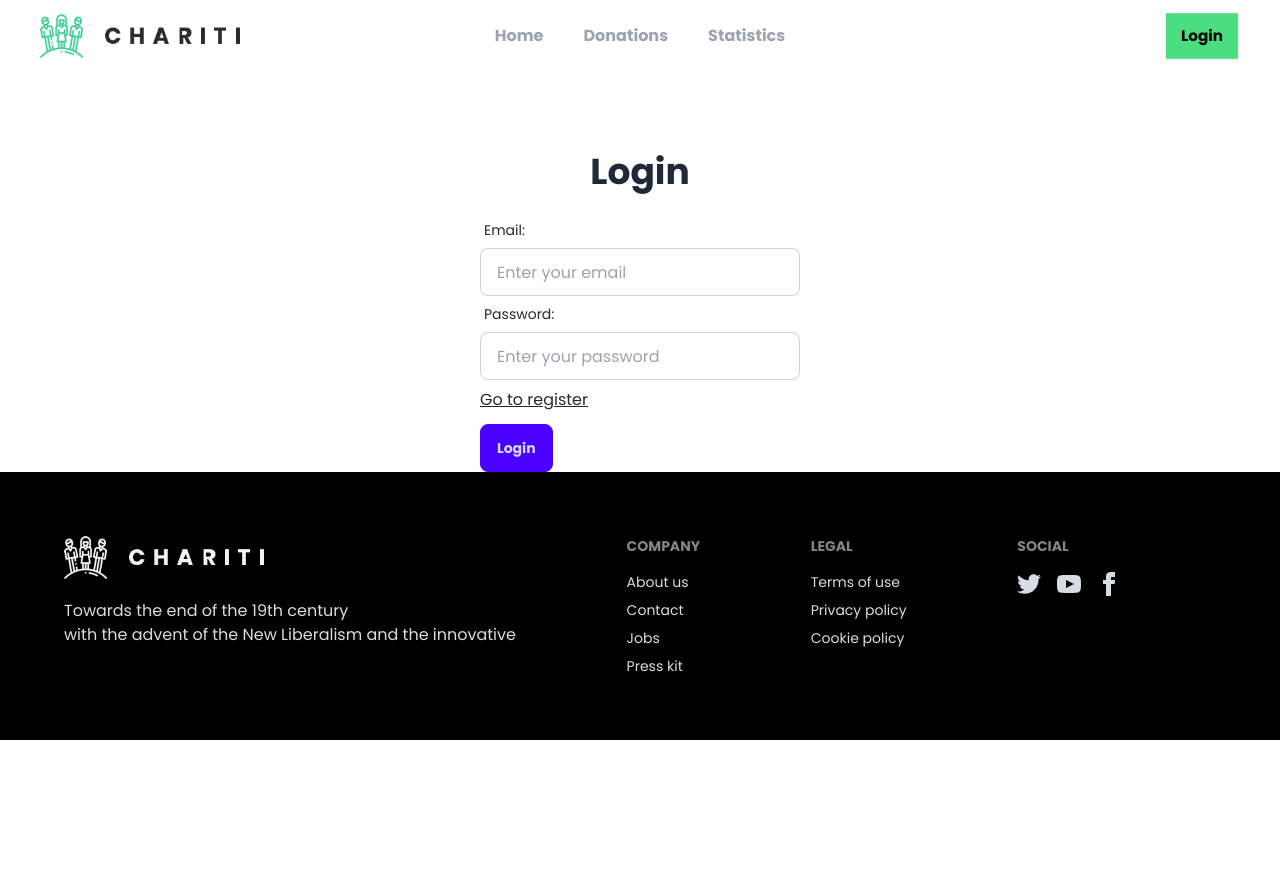
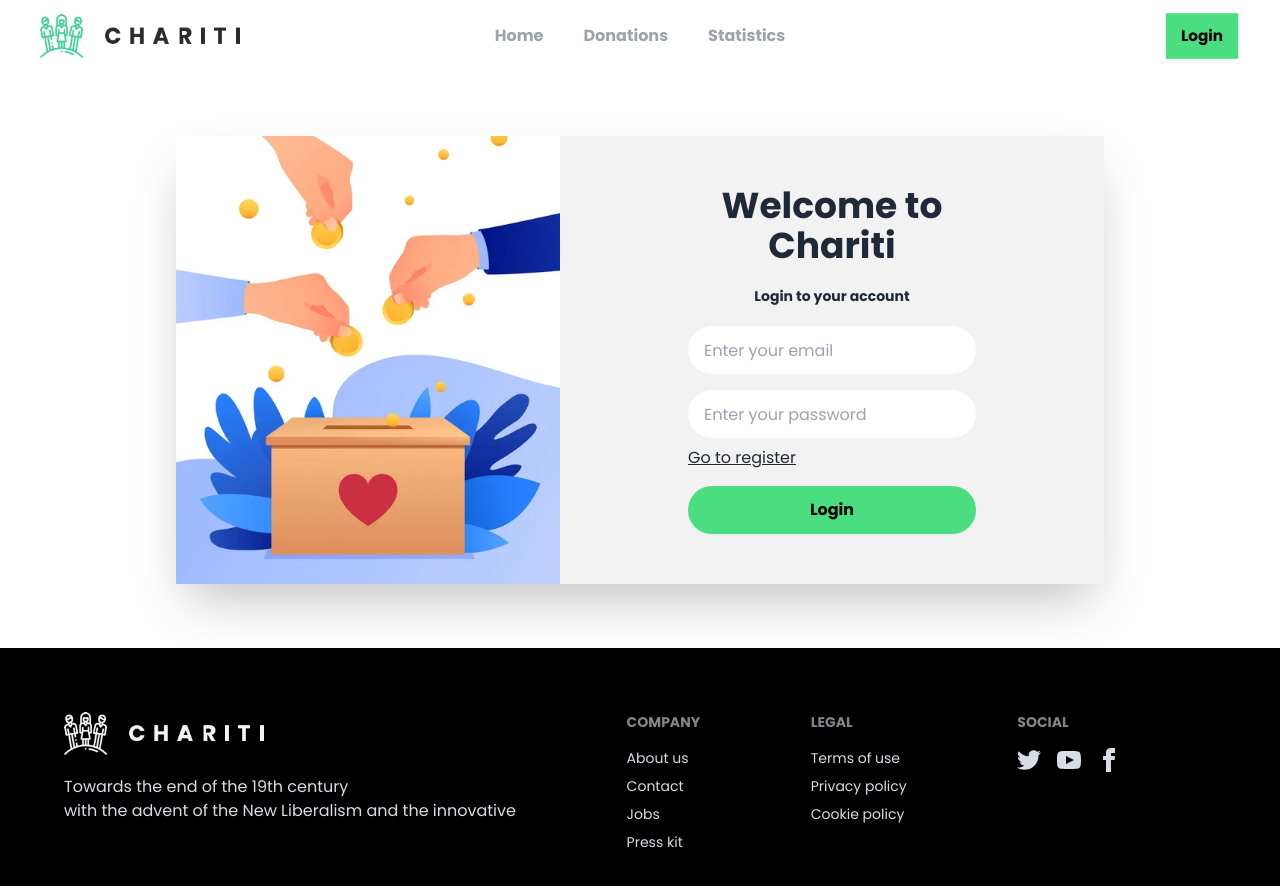
Before and after one commit to tanvirulislam149/donation-FE, a Next.js app: page /login in a window 1280 px wide. Shown: the top 886 px of the page. Before the commit the page ends 800 px from the top, so only its background shows below. Built offline with nearby package versions, Linux system fonts and the light colour scheme; no server answers.

Commit message:
login ui

```diff
--- a/src/app/login/page.tsx
+++ b/src/app/login/page.tsx
@@ -5,6 +5,8 @@ import { useRouter } from "next/navigation";
 import React, { useEffect, useState } from "react";
 import auth from "../../../firebase.init";
 import { useSignInWithEmailAndPassword } from "react-firebase-hooks/auth";
+import donate from "../../assets/donate.jpg";
+import Image from "next/image";
 
 const Login = () => {
 	const [signInWithEmailAndPassword, user, loading, error] =
@@ -34,28 +36,32 @@ const Login = () => {
 		signInWithEmailAndPassword(userEmail, userPassword);
 	};
 	return (
-		<div className="flex justify-center items-center mt-20">
-			<div className="md:w-1/4 w-5/6">
+		<div className="bg-base-200 shadow-2xl md:mx-44 md:my-16">
+			<div className="md:flex">
+				<div className="md:w-1/2">
+					<Image src={donate} alt="donate" height={450} width={450} />
+				</div>
+				<div className="flex justify-center items-center md:w-1/2 mx-20">
+					<div className="w-3/4">
 						<form id="login" onSubmit={handleSubmit}>
-					<p className="text-center text-4xl font-bold mb-5">Login</p>
-					<div className="label">
-						<span className="label-text">Email:</span>
-					</div>
+							<p className="text-center text-4xl font-bold">
+								Welcome to Chariti
+							</p>
+							<p className="text-center text-sm font-bold my-5">
+								Login to your account
+							</p>
 							<input
 								name="email"
 								type="email"
 								placeholder="Enter your email"
-						className="input input-bordered w-full"
+								className="input input-bordered w-full rounded-full border-none mb-4"
 								required
 							/>
-					<div className="label">
-						<span className="label-text">Password:</span>
-					</div>
 							<input
 								name="password"
 								type="password"
 								placeholder="Enter your password"
-						className="input input-bordered w-full"
+								className="input input-bordered w-full rounded-full border-none"
 								required
 							/>
 							<div className="mt-2">
@@ -70,10 +76,12 @@ const Login = () => {
 								<input
 									type="submit"
 									value={"Login"}
-							className="btn btn-primary mt-3"
+									className="btn btn-primary mt-4 rounded-full bg-green-400 border-none text-black text-base font-bold hover:bg-green-700 w-full"
 								/>
 							)}
 						</form>
+					</div>
+				</div>
 			</div>
 		</div>
 	);
```
Also changed, not shown: src/assets/donate.jpg (added). Lines whose indentation alone changed are shown as unchanged.
